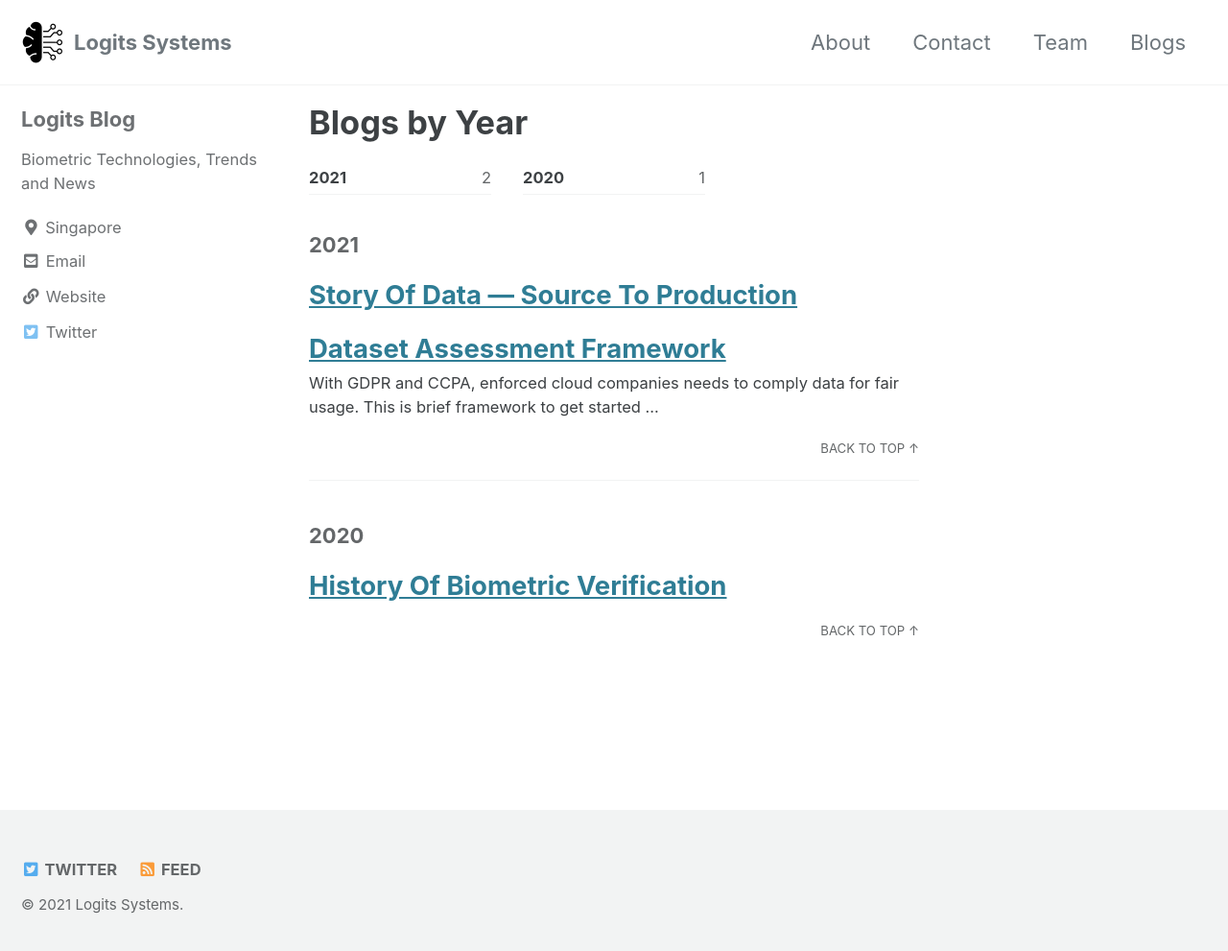
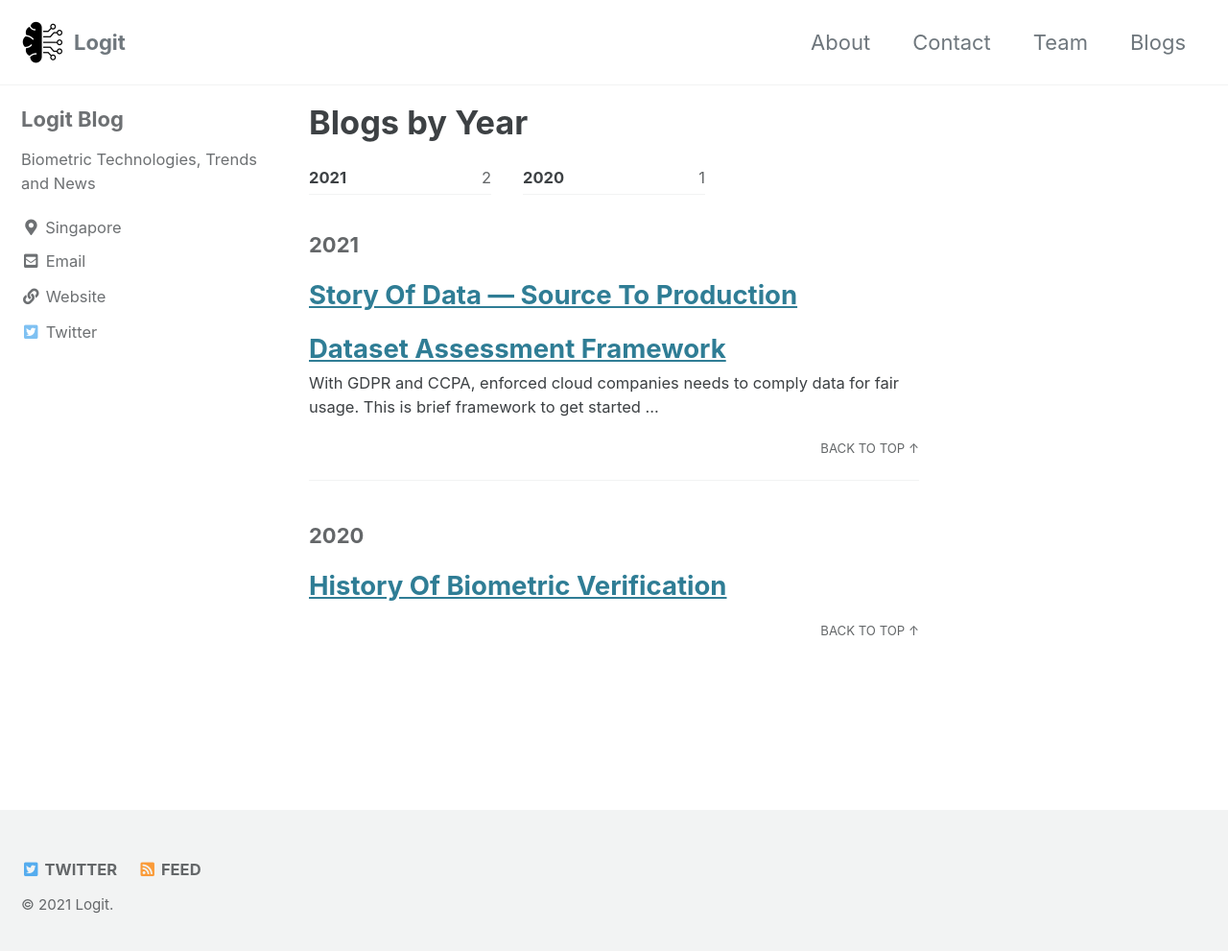
Before and after one commit to milinddeore/logits-website, a Jekyll site: the page built from _pages/POSTS.md, in a window 1280 px wide and 999 px high. Shown: the top 991 px of the window at 96% size. Built offline with Jekyll 4.4.1, drawn with Linux system fonts in a browser that asks for light colours; cached includes are drawn as plain includes.

Commit message:
Update _config.yml

```diff
--- a/_config.yml
+++ b/_config.yml
@@ -16,11 +16,11 @@
 
 # Site Settings
 locale                   : "en-US"
-title                    : "Logits Systems"
+title                    : "Logit"
 title_separator          : "-"
 subtitle                 : # site tagline that appears below site title in masthead
-name                     : "Logits Systems"
-description              : "Biometric on the edge devices."
+name                     : "Logit"
+description              : "Authentication and Data Privacy Reimagined"
 url                      : "https://logits.systems/" # "https://milinddeore.github.io/"
 baseurl                  : "" # "/logits-website"
 repository               : # GitHub username/repo-name e.g. "mmistakes/minimal-mistakes"
@@ -93,7 +93,7 @@
 
 # Site Author
 author:
-  name             : "Logits Blog"
+  name             : "Logit Blog"
   avatar           : #"/assets/images/logits-logo100x100.png"
   bio              : "Biometric Technologies, Trends and News"
   location         : "Singapore"
```
